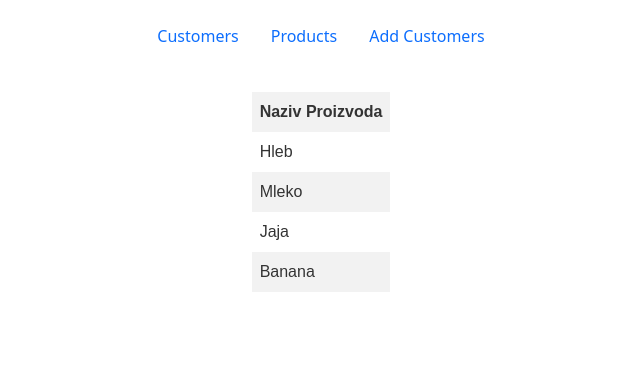
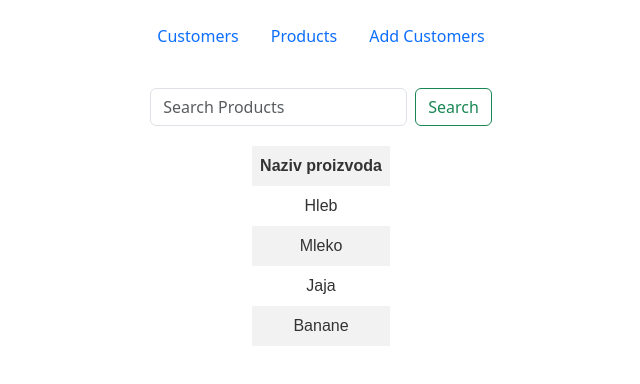
Before and after one commit to NikolaNB1/store-app, a React (Create React App) app: page /products in a window 1280 px wide. Shown: the top 384 px of the page, without its empty margins (319-959 px from the left). Built offline with nearby package versions, Linux system fonts and the light colour scheme.

Commit message:
sesti zadatak

```diff
--- a/src/App.css
+++ b/src/App.css
@@ -41,7 +41,6 @@
   margin: 0;
   padding: 0;
   box-sizing: border-box;
-  text-transform: capitalize;
 }
 
 .customersList {
@@ -55,6 +54,7 @@ table {
   border-collapse: collapse;
   width: auto;
   font-family: Arial, sans-serif;
+  text-align: center;
 }
 
 thead th {
@@ -62,7 +62,6 @@ thead th {
   color: #333333;
   font-weight: bold;
   padding: 8px;
-  text-align: left;
 }
 
 tbody td {
@@ -85,7 +84,7 @@ tbody a {
 }
 
 tbody a:hover {
-  text-decoration: underline;
+  text-decoration: none;
 }
 
 .customersForm {
@@ -170,3 +169,9 @@ tbody a:hover {
   align-items: center;
   justify-content: center;
 }
+
+.search {
+  display: flex;
+  align-items: center;
+  justify-content: center;
+}
--- a/src/App.js
+++ b/src/App.js
@@ -4,9 +4,22 @@ import { useState } from "react";
 import AppCustomers from "./pages/AppCustomers";
 import AppProducts from "./pages/AppProducts";
 import AddCustomer from "./pages/AddCustomer";
-import SingleCustomer from "./components/SingleCustomer";
+import SingleCustomer from "./pages/SingleCustomer";
 
-const listOfProducts = ["hleb", "mleko", "jaja", "banana"];
+const listOfProducts = [
+  {
+    name: "Hleb",
+  },
+  {
+    name: "Mleko",
+  },
+  {
+    name: "Jaja",
+  },
+  {
+    name: "Banane",
+  },
+];
 
 const listOfCustomers = [
   {
@@ -33,6 +46,8 @@ const listOfCustomers = [
 
 function App() {
   const [customers, setCustomers] = useState(listOfCustomers);
+  const [products, setProducts] = useState(listOfProducts);
+  const [productsCopy, setProductsCopy] = useState(listOfProducts);
 
   const onRemove = (firstName) => {
     setCustomers((prevState) =>
@@ -52,6 +67,13 @@ function App() {
     setCustomers((prevState) => [...prevState, newCustomer]);
   };
 
+  const handleSearch = (event, search) => {
+    event.preventDefault();
+    setProducts(
+      productsCopy.filter((product) => product.name.includes(search))
+    );
+  };
+
   return (
     <Routes>
       <Route
@@ -60,7 +82,9 @@ function App() {
       ></Route>
       <Route
         path="/products"
-        element={<AppProducts products={listOfProducts} />}
+        element={
+          <AppProducts products={products} handleSearch={handleSearch} />
+        }
       ></Route>
       <Route
         path="/addcustomers"
--- a/src/components/AllCustomers.jsx
+++ b/src/components/AllCustomers.jsx
@@ -1,4 +1,4 @@
-import Customer from "./Customer";
+import { Link } from "react-router-dom";
 
 const AllCustomers = ({ customers, onRemove }) => {
   return (
@@ -15,12 +15,27 @@ const AllCustomers = ({ customers, onRemove }) => {
         </thead>
         <tbody>
           {customers.map((customer, index) => (
-            <Customer
-              key={index}
-              customer={customer}
-              index={index}
-              onRemove={onRemove}
-            />
+            <tr key={index}>
+              <td>{customer.firstName}</td>
+              <td>{customer.lastName}</td>
+              <td>{customer.dateOfBirth}</td>
+              <td>
+                <Link
+                  to={`/customers/${index}`}
+                  className="btn btn-outline-success"
+                >
+                  Pogledaj
+                </Link>
+              </td>
+              <td>
+                <button
+                  className="btn btn-outline-danger"
+                  onClick={() => onRemove(customer.firstName)}
+                >
+                  Remove
+                </button>
+              </td>
+            </tr>
           ))}
         </tbody>
       </table>
--- a/src/components/AllProducts.jsx
+++ b/src/components/AllProducts.jsx
@@ -1,7 +1,40 @@
-import Product from "./Product";
+import { useState } from "react";
 
-const AllProducts = ({ products }) => {
+const AllProducts = ({ products, handleSearch }) => {
+  const [state, setState] = useState({
+    search: "",
+  });
+
+  const handleInputChange = (event) => {
+    const { name, value } = event.target;
+    setState((prevState) => ({
+      ...prevState,
+      [name]: value,
+    }));
+  };
+
   return (
+    <div>
+      <div className="search">
+        <form className="d-flex mt-3" role="search">
+          <input
+            name="search"
+            className="form-control me-2"
+            type="search"
+            placeholder="Search Products"
+            aria-label="Search"
+            value={state.search}
+            onChange={handleInputChange}
+          />
+          <button
+            className="btn btn-outline-success"
+            type="submit"
+            onClick={(e) => handleSearch(e, state.search)}
+          >
+            Search
+          </button>
+        </form>
+      </div>
       <div className="productsList">
         <table>
           <thead>
@@ -10,12 +43,15 @@ const AllProducts = ({ products }) => {
             </tr>
           </thead>
           <tbody>
-          {products.map((product) => (
-            <Product product={product} />
+            {products.map((product, index) => (
+              <tr key={index}>
+                <td>{product.name}</td>
+              </tr>
             ))}
           </tbody>
         </table>
       </div>
+    </div>
   );
 };
 export default AllProducts;
--- a/src/components/Customer.jsx
+++ /dev/null
@@ -1,18 +0,0 @@
-import { Link } from "react-router-dom";
-
-const Customer = ({ customer, index, onRemove }) => {
-  return (
-    <tr key={index}>
-      <td>{customer.firstName}</td>
-      <td>{customer.lastName}</td>
-      <td>{customer.dateOfBirth}</td>
-      <td>
-        <Link to={`/customers/${index}`}>Pogledaj</Link>
-      </td>
-      <td>
-        <button onClick={() => onRemove(customer.firstName)}>Remove</button>
-      </td>
-    </tr>
-  );
-};
-export default Customer;
--- a/src/components/Product.jsx
+++ /dev/null
@@ -1,8 +0,0 @@
-const Product = ({ product }) => {
-  return (
-    <tr>
-      <td>{product}</td>
-    </tr>
-  );
-};
-export default Product;
--- a/src/pages/AppProducts.jsx
+++ b/src/pages/AppProducts.jsx
@@ -1,9 +1,9 @@
 import AllProducts from "../components/AllProducts";
 
-const AppProducts = ({ products }) => {
+const AppProducts = ({ products, handleSearch }) => {
   return (
     <div>
-      <AllProducts products={products} />
+      <AllProducts products={products} handleSearch={handleSearch} />
     </div>
   );
 };
--- a/src/components/SingleCustomer.jsx
+++ b/src/pages/SingleCustomer.jsx
@@ -1,5 +1,5 @@
 import { useParams } from "react-router-dom";
-import SeeCustomer from "./SeeCustomer";
+import SeeCustomer from "../components/SeeCustomer";
 
 const SingleCustomer = ({ customers }) => {
   const { id } = useParams();
```
Lines whose indentation alone changed are shown as unchanged.
